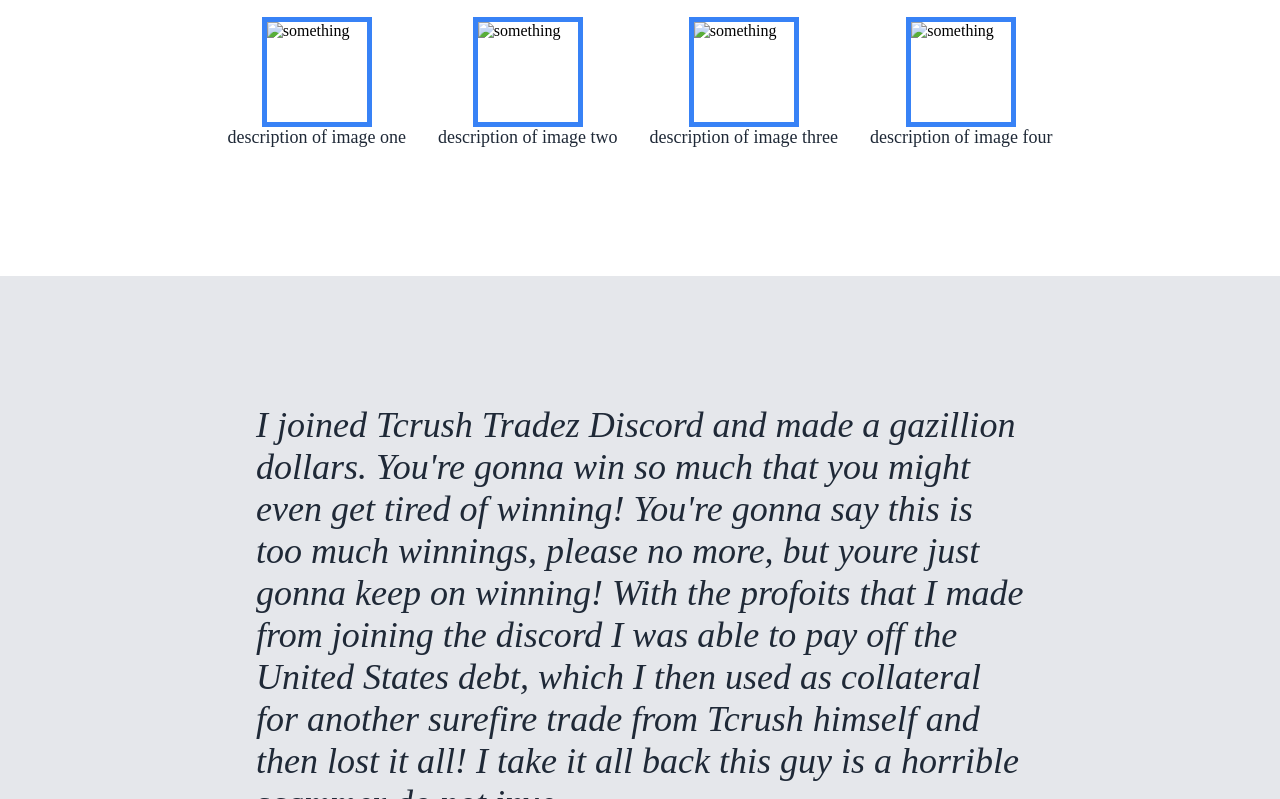
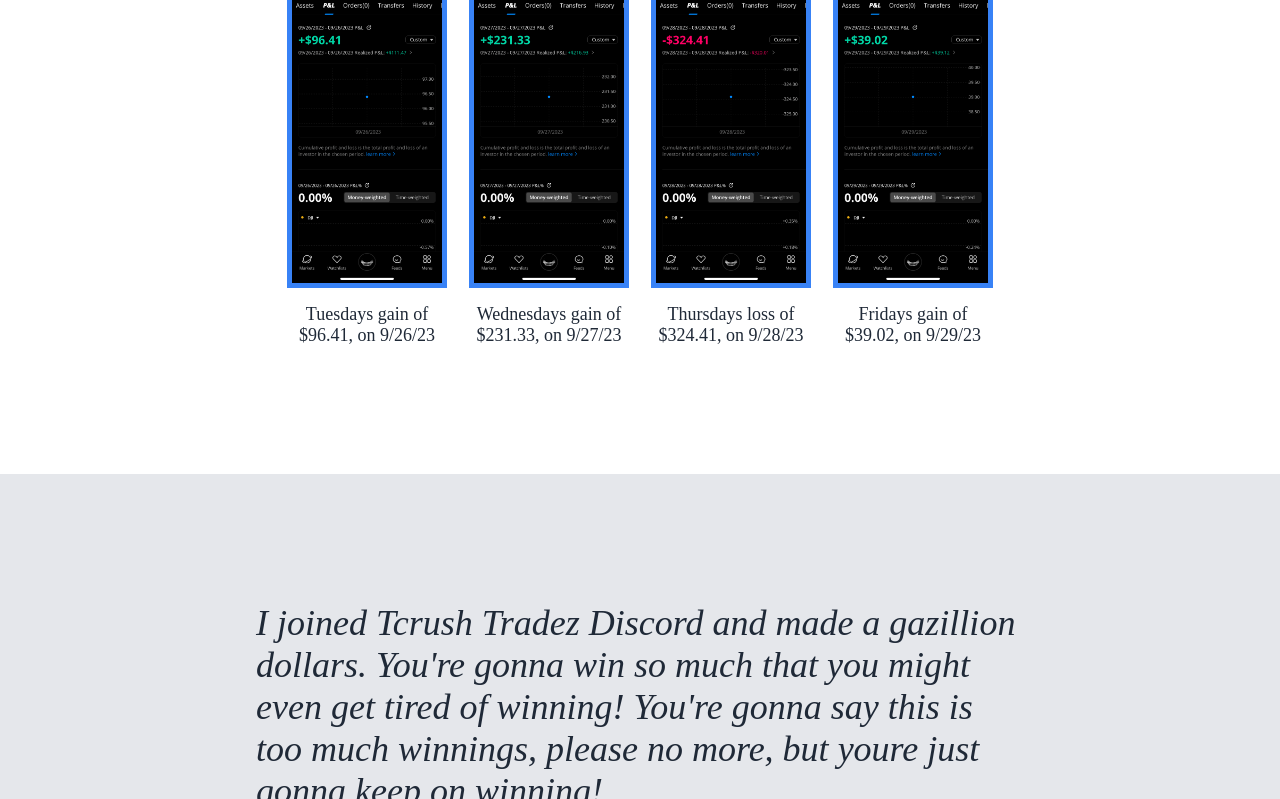
Before and after one commit to trevorharada/odin-landing-page, a plain HTML site: page index.html in a window 1280 px wide. Shown: the part 666-1465 px from the top of the page. Drawn offline with Linux system fonts and the light colour scheme.

Commit message:
Add imgages to upper section

```diff
--- a/index.html
+++ b/index.html
@@ -26,12 +26,13 @@
     <div class="top-content">
         <div class="top-words">
             <div class="upper-title title-text">Welcome to Tcrush Tradez Domain</div>
-            <div class="under-title secondary-text">Click the button below to join the Tcrush Tradez discord. With one payment of
-                $999.99, you can become a member today! Trcush has an impressive lifetime P&L of -20%. With these
-                kinds of gains youll make that small discord fee back in no time! In the discord you will get access
-                to all of Tcrush Tradez technical analysis, alerts on stock and option plays, and secret government
-                AI trading robot. So what are you waiting for join today!</div>
-            <div ><button class="secondary-text button-top">Sign Up</button></div>
+            <div class="under-title secondary-text">Click the button below to join the Tcrush Tradez discord. With one
+                payment of $999.99, you can become a member today! Trcush has an impressive lifetime P&L of -20%. With
+                these kinds of gains youll make that small discord fee back in no time! In the discord you will get
+                access to all of Tcrush Tradez technical analysis, alerts on stock and option plays, and secret
+                government AI trading robot. So what are you waiting for join today!</div>
+            <div ><button class="secondary-text button-top"><a href="https://discord.com/login" rel="noopener norefferer"
+                target="_blank">Sign Up</a></button></div>
         </div>
         <img src="something" alt="something">
     </div>
@@ -41,31 +42,29 @@
     <div class="subtitle-text">Tcrush Tradez Most Recent Trades</div>
     <div class="upper-content">
         <div class="one">
-            <img class="content-img" src="something" alt="something">
-            <div class="description secondary-text">description of image one</div>
+            <img class="content-img" src="./img/tuesday-gains.jpg" alt="Tuesdays gains of $96.41, on 9/26/23">
+            <div class="description secondary-text">Tuesdays gain of $96.41, on 9/26/23</div>
         </div>
         <div class="two">
-            <img class="content-img" src="something" alt="something">
-            <div class="description secondary-text">description of image two</div>
+            <img class="content-img" src="./img/wednesday-gains.jpg" alt="Wednesdays gain of $231.33, on 9/27/23">
+            <div class="description secondary-text">Wednesdays gain of $231.33, on 9/27/23</div>
         </div>
         <div class="three">
-            <img class="content-img" src="something" alt="something">
-            <div class="description secondary-text" alt="something">description of image three</div>
+            <img class="content-img" src="./img/thursdays-loss.jpg" alt="Thursdays loss of $324.41, on 9/28/23">
+            <div class="description secondary-text" alt="something">Thursdays loss of $324.41, on 9/28/23</div>
         </div>
         <div class="four">
-            <img class="content-img" src="something" alt="something">
-            <div class="description secondary-text">description of image four</div>
+            <img class="content-img" src="./img/friday-gains.jpg" alt="Fridays gain of $39.02, on 9/29/23">
+            <div class="description secondary-text">Fridays gain of $39.02, on 9/29/23</div>
         </div>
     </div>
 </div>
 
 <div class="lower">
     <div class="lower-content">
-    <div class="quote quote-text">I joined Tcrush Tradez Discord and made a gazillion dollars. You're gonna win so much that you
-        might even get tired of winning! You're gonna say this is too much winnings, please no more, but youre just gonna
-        keep on winning! With the profoits that I made from joining the discord I was able to pay off the United States debt,
-         which I then used as collateral for another surefire trade from Tcrush himself and then lost it all! I take it all
-         back this guy is a horrible scammer do not inve-</div>
+    <div class="quote quote-text">I joined Tcrush Tradez Discord and made a gazillion dollars. You're gonna win so much
+         that you might even get tired of winning! You're gonna say this is too much winnings, please no more, but youre
+         just gonna keep on winning!</div>
     <div class="quote-name">- Donald Trump</div>
     </div>
 </div>
--- a/styles.css
+++ b/styles.css
@@ -71,6 +71,10 @@
     margin: 0;
 }
 
+.logo {
+    font-weight: bold;
+}
+
 .top-content {
     display: flex;
     align-items: center;
@@ -90,15 +94,17 @@
     flex-direction: column;
     justify-content: center;
     align-items: center;
-    padding: 128px;
+    padding: 64px 128px 128px;
     gap: 32px;
 }
 
 .upper-content {
     display: flex;
+    flex-wrap: wrap;
     gap: 32px;
     margin: 0;
     padding: 0;
+    text-align: center;
 }
 
 .one,
@@ -108,11 +114,13 @@
     display: flex;
     flex-direction: column;
     align-items: center;
+    width: 150px;
+    gap: 16px;
 }
 
 .content-img {
-    height: 100px;
-    width: 100px;
+    width: 150px;
+    height: auto;
     border: 5px solid #3882f6;
 }
 
```
Also changed, not shown: img/friday-gains.jpg (added), img/tcrush-thinking.jpg (added), img/thursdays-loss.jpg (added), img/tuesday-gains.jpg (added), img/wednesday-gains.jpg (added).
